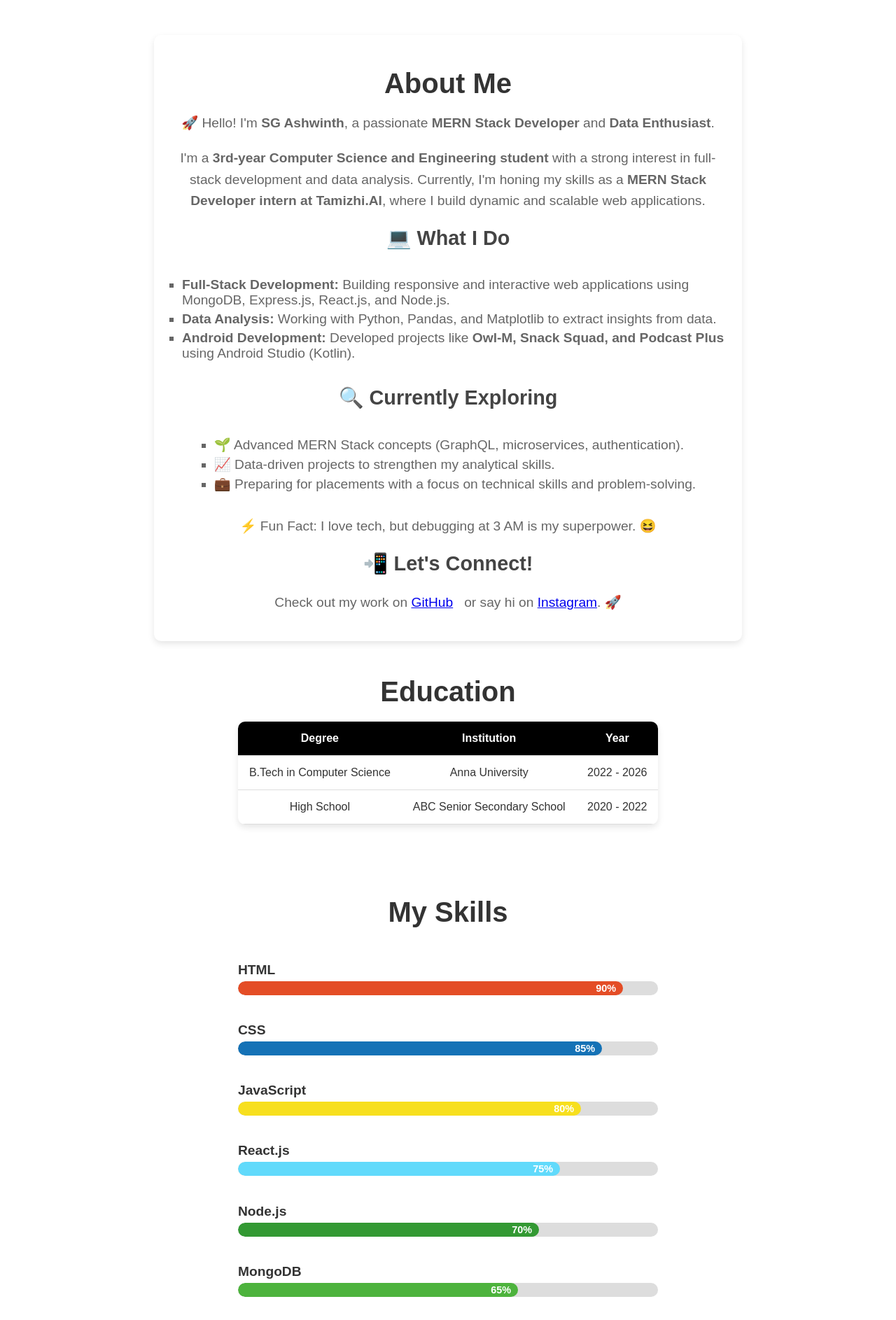
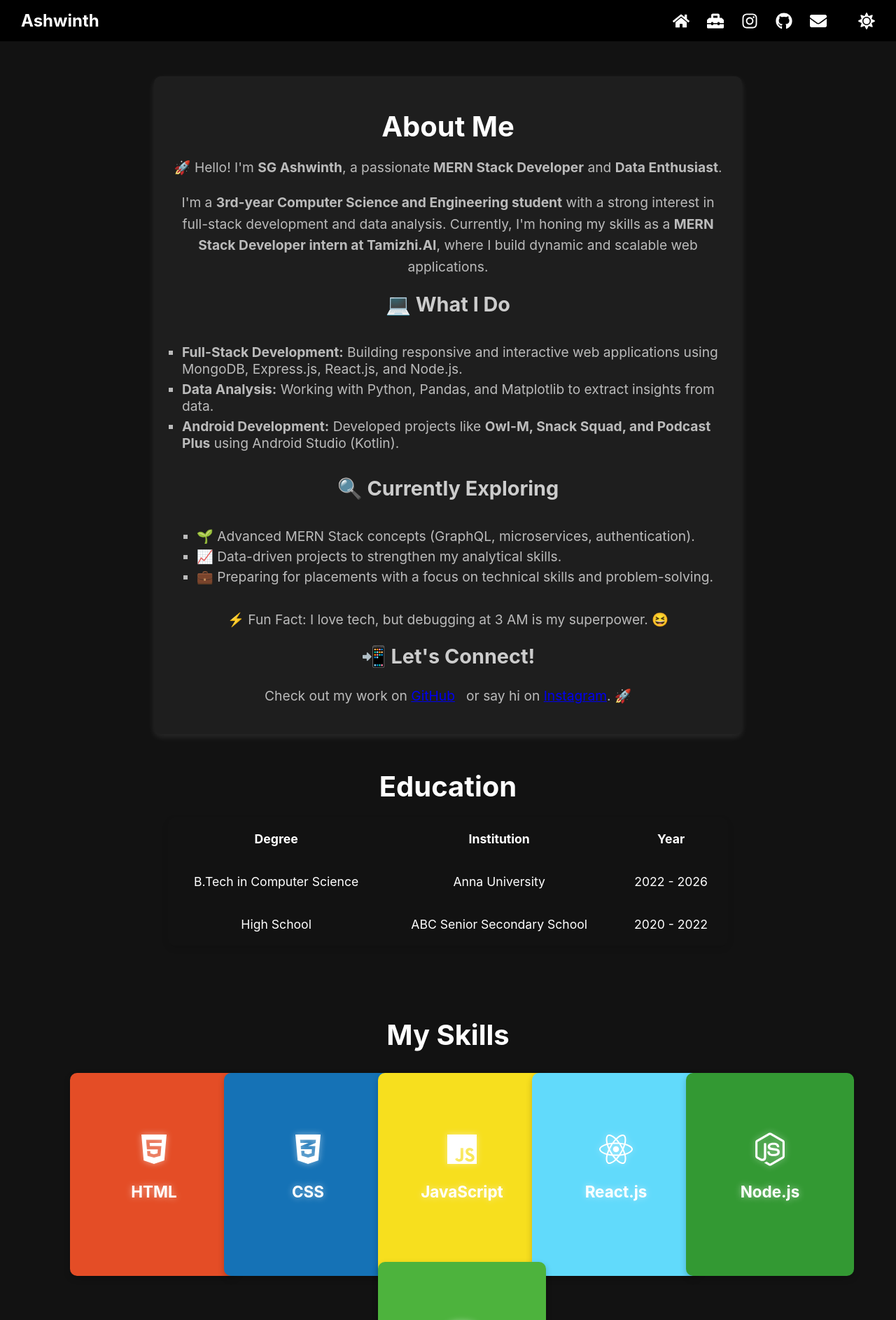
Before and after one commit to Ashwinthraj05/Ashwinthraj-portfolio, a React (Create React App) app: page /Ashwinthraj-portfolio/about in a window 1280 px wide. Shown: the top 1886 px of the page at 70% size. Built offline with nearby package versions, Linux system fonts and the light colour scheme.

Commit message:
updated portfolio

```diff
--- a/package.json
+++ b/package.json
@@ -3,6 +3,8 @@
   "version": "0.1.0",
   "private": true,
   "dependencies": {
+    "@react-three/drei": "^10.0.4",
+    "@react-three/fiber": "^9.1.0",
     "@testing-library/dom": "^10.4.0",
     "@testing-library/jest-dom": "^6.6.3",
     "@testing-library/react": "^16.2.0",
@@ -13,6 +15,8 @@
     "react-icons": "^5.5.0",
     "react-router-dom": "^7.2.0",
     "react-scripts": "5.0.1",
+    "react-type-animation": "^3.2.0",
+    "three": "^0.174.0",
     "web-vitals": "^2.1.4"
   },
   "homepage": "https://Ashwinthraj05.github.io/Ashwinthraj-portfolio",
--- a/src/App.css
+++ b/src/App.css
@@ -1,165 +1,296 @@
-/* Global Styling */
+/* General Styles */
 body {
-  margin: 0;
-  font-family: "Poppins", sans-serif;
-  background-color: #fff;
-  color: #333;
+  transition: background-color 0.3s, color 0.3s;
 }
 
-/* Navigation Bar Styling */
+/* Dark Theme (Default) */
+body.dark {
+  background-color: #121212;
+  color: white;
+}
+
+/* Light Theme */
+body.light {
+  background-color: #ffffff;
+  color: black;
+}
+
+/* Navbar */
+/* Navbar */
 .navbar {
   display: flex;
-  justify-content: space-between;
+  justify-content: space-between; /* Space between name & nav items */
   align-items: center;
-  background: black;
   padding: 15px 30px;
-  color: white;
-  border-radius: 10px;
+  background-color: black; /* Always black */
+  transition: background 0.3s, color 0.3s;
 }
 
-/* Navbar Logo */
+/* Keep Navbar Black in Both Themes */
+body.light .navbar {
+  background-color: black;
+  box-shadow: 0 2px 10px rgba(0, 0, 0, 0.1);
+}
+
+/* Navbar Left Side (Name) */
 .logo {
   font-size: 24px;
   font-weight: bold;
+  color: white;
+}
+
+/* Navbar Right Side (Navigation Links & Theme Toggle) */
+.nav-container {
+  display: flex;
+  align-items: center;
+  gap: 30px; /* Equal spacing */
 }
 
 /* Navbar Links */
 .nav-links {
+  display: flex;
   list-style: none;
-  display: flex;
-  gap: 20px;
+  gap: 25px;
+  margin: 0;
   padding: 0;
-  margin: 0;
 }
 
-.nav-item {
-  text-decoration: none;
-  color: white;
-  font-size: 18px;
+.nav-links li {
   display: flex;
   align-items: center;
-  gap: 8px;
-  padding: 5px 10px;
-  transition: 0.3s;
+  position: relative; /* For hover text */
 }
 
-.nav-item:hover {
-  color: #ffcc00;
-}
-
-/* Navbar Icons - Fixed Size & Responsive */
-.icon {
-  width: 24px;
-  height: 24px;
+/* Navbar Icons */
+.nav-links a {
+  color: white;
+  text-decoration: none;
   font-size: 24px;
   display: flex;
   align-items: center;
-  justify-content: center;
+  transition: color 0.3s;
+  position: relative;
 }
 
-/* Responsive Navbar */
+/* Keep Icons White in Light Mode */
+body.light .nav-links a {
+  color: white;
+}
+
+/* Hover Effect */
+.nav-links a:hover {
+  color: #1db954;
+}
+
+/* Hover Tooltip */
+.nav-links a::after {
+  content: attr(data-tooltip); /* Get text from "data-tooltip" attribute */
+  position: absolute;
+  bottom: -25px;
+  left: 50%;
+  transform: translateX(-50%);
+  background-color: rgba(0, 0, 0, 0.7);
+  color: white;
+  padding: 5px 10px;
+  font-size: 14px;
+  border-radius: 5px;
+  white-space: nowrap;
+  opacity: 0;
+  transition: opacity 0.3s ease-in-out;
+  pointer-events: none;
+}
+
+/* Hover Tooltip in Light Mode */
+body.light .nav-links a::after {
+  background-color: rgba(255, 255, 255, 0.8);
+  color: black;
+}
+
+.nav-links a:hover::after {
+  opacity: 1;
+}
+
+/* Theme Toggle Button */
+.theme-toggle {
+  margin-left: 20px;
+  display: flex;
+  align-items: center;
+  font-size: 24px; /* Same size as other icons */
+  color: white;
+  cursor: pointer;
+  transition: color 0.3s;
+  position: relative;
+}
+
+body.light .theme-toggle {
+  color: white; /* Keep white in both themes */
+}
+
+/* Hover Effect */
+.theme-toggle:hover {
+  color: #1db954;
+}
+
+/* Hover Tooltip for Theme Toggle */
+.theme-toggle::after {
+  content: attr(data-tooltip);
+  position: absolute;
+  bottom: -25px;
+  left: 50%;
+  transform: translateX(-50%);
+  background-color: rgba(0, 0, 0, 0.7);
+  color: white;
+  padding: 5px 10px;
+  font-size: 14px;
+  border-radius: 5px;
+  white-space: nowrap;
+  opacity: 0;
+  transition: opacity 0.3s ease-in-out;
+  pointer-events: none;
+}
+
+body.light .theme-toggle::after {
+  background-color: rgba(255, 255, 255, 0.8);
+  color: black;
+}
+
+.theme-toggle:hover::after {
+  opacity: 1;
+}
+
+
+
+
+/* Main Content */
+/* Hero Section Layout */
+.hero-section {
+  display: flex;
+  align-items: center;
+  justify-content: space-between; /* Align left and right */
+  gap: 40px;
+  max-width: 1000px;
+  margin: auto;
+  margin-top: 80px;
+  padding: 50px;
+  background: rgba(255, 255, 255, 0.1);
+  backdrop-filter: blur(10px);
+  border-radius: 15px;
+  box-shadow: 0 4px 10px rgba(0, 0, 0, 0.2);
+}
+
+/* Left side content */
+.hero-content {
+  flex: 1;
+  text-align: left;
+}
+
+/* Right side image */
+.hero-image-container {
+  flex: 1;
+  display: flex;
+  justify-content: flex-end; /* Push image to the right */
+}
+
+/* Profile Image */
+.profile-image {
+  width: 220px;
+  height: 220px;
+  border-radius: 50%;
+  overflow: hidden;
+  border: 5px solid white;
+  box-shadow: 0 4px 10px rgba(0, 0, 0, 0.3);
+  animation: glowing 2s infinite alternate;
+  transition: transform 0.3s ease-in-out;
+}
+
+.profile-image:hover {
+  transform: scale(1.1);
+}
+
+.profile-image img {
+  width: 100%;
+  height: 100%;
+  object-fit: cover;
+}
+
+/* Glowing animation */
+@keyframes glowing {
+  0% { box-shadow: 0 0 10px #ff00ff; }
+  50% { box-shadow: 0 0 20px #00ffff; }
+  100% { box-shadow: 0 0 10px #ff00ff; }
+}
+
+/* Responsive Design */
 @media (max-width: 768px) {
-  .navbar {
+  .hero-section {
     flex-direction: column;
-    align-items: center;
+    text-align: center;
   }
 
-  .nav-links {
-    flex-direction: column;
-    gap: 10px;
+  .hero-content {
+    text-align: center;
   }
 
-  .icon {
-    width: 20px;
-    height: 20px;
-    font-size: 20px;
+  .hero-image-container {
+    justify-content: center;
+    margin-top: 20px;
   }
 }
 
-/* Center Content */
-.container {
-  text-align: center;
-  width: 90%;
-  max-width: 900px;
-  margin: 100px auto;
-}
-
-/* Greeting */
-.greeting {
-  font-size: 24px;
-  margin-bottom: 10px;
-  color: #333;
-}
-
-/* Name Styling */
-.name {
-  font-size: 48px;
-  font-weight: bold;
-  letter-spacing: 2px;
-}
-
-/* Description */
-.description {
-  font-size: 18px;
-  color: #555;
-  max-width: 600px;
-  margin: 0 auto;
-}
-
-/* Fade-in and Slide-up Animation */
-@keyframes fadeInUp {
-  from {
-    opacity: 0;
-    transform: translateY(30px);
-  }
-  to {
-    opacity: 1;
-    transform: translateY(0);
-  }
-}
-
-/* Apply Animation */
-.greeting {
-  animation: fadeInUp 1s ease-out;
-}
-
-.name {
-  animation: fadeInUp 1.5s ease-out;
-}
-
-.description {
-  animation: fadeInUp 2s ease-out;
-}
-
 /* About Section */
+/* About Container */
 .about-container {
   max-width: 800px;
   margin: 50px auto;
   padding: 20px;
-  background: #fff;
+  background: #fff; /* Light Mode */
   border-radius: 10px;
   box-shadow: 0 4px 10px rgba(0, 0, 0, 0.1);
   text-align: center;
+  transition: background 0.3s ease-in-out, color 0.3s ease-in-out;
 }
 
+body.dark .about-container {
+  background: #1e1e1e; /* Dark Mode */
+  box-shadow: 0 4px 10px rgba(255, 255, 255, 0.1);
+}
+
+/* Headings */
 .about-container h1 {
   font-size: 2.5rem;
   color: #333;
   margin-bottom: 10px;
+  transition: color 0.3s ease-in-out;
+}
+
+body.dark .about-container h1 {
+  color: #ffffff; /* White in Dark Mode */
 }
 
 .about-container h2 {
   font-size: 1.8rem;
-  color: #444;
+  color: #444444;
   margin-top: 20px;
+  transition: color 0.3s ease-in-out;
 }
 
+body.dark .about-container h2 {
+  color: #cccccc; /* Lighter Gray in Dark Mode */
+}
+
+/* Paragraph */
 .about-container p {
   font-size: 1.2rem;
   color: #666;
   line-height: 1.6;
+  transition: color 0.3s ease-in-out;
 }
 
+body.dark .about-container p {
+  color: #bbbbbb; /* Soft Gray in Dark Mode */
+}
+
+/* About List */
 .about-list {
   text-align: left;
   list-style-type: square;
@@ -172,6 +303,11 @@ body {
   font-size: 1.2rem;
   color: #666;
   margin: 5px 0;
+  transition: color 0.3s ease-in-out;
+}
+
+body.dark .about-list li {
+  color: #bbbbbb; /* Light Gray in Dark Mode */
 }
 
 /* Responsive About Section */
@@ -195,107 +331,145 @@ body {
 }
 
 /* Education Section */
+/* Ensure the table takes up a reasonable width */
+/* Center the title */
 .title {
   font-size: 2.5rem;
   font-weight: bold;
   margin-bottom: 20px;
-  color: #333;
+  color: var(--table-text); /* Adapts to theme */
   text-align: center;
   width: 100%;
+  display: flex;
+  justify-content: center; /* Ensures proper centering */
+  align-items: center;
 }
 
 .education-table {
-  width: 80%;
-  max-width: 600px;
+  width: 90%;  /* Increase width */
+  max-width: 800px;  /* Adjust maximum size */
+  min-width: 600px;  /* Prevent it from becoming too narrow */
   margin: 20px auto;
   border-collapse: collapse;
   text-align: center;
-  background: white;
+  background: var(--table-bg);
   border-radius: 10px;
   overflow: hidden;
   box-shadow: 0px 4px 10px rgba(0, 0, 0, 0.1);
 }
 
+/* Table Header & Cell Fix */
 .education-table th,
 .education-table td {
-  padding: 15px;
-  border-bottom: 1px solid #ddd;
+  padding: 20px;  /* Increase padding for better spacing */
+  font-size: 1.1rem;  /* Make text slightly larger */
 }
 
-.education-table th {
-  background: black;
-  color: white;
-}
-
-.education-table tr:hover {
-  background: #ddd;
-}
 
 /* Skills Section */
 .skills-section {
   text-align: center;
   padding: 50px 20px;
-  background-color: #ffffff;
 }
 
 .skills-title {
   font-size: 2.5rem;
   font-weight: bold;
+  color: var(--text-color);
   margin-bottom: 30px;
-  color: #333;
 }
 
 .skills-container {
   display: flex;
+  flex-wrap: wrap;
+  gap: 20px;
+  justify-content: center;
+}
+
+.skill-card {
+  width: 200px;
+  height: 250px;
+  perspective: 1200px;
+  transform-style: preserve-3d;
+  transition: transform 0.6s;
+}
+
+.skill-card:hover {
+  transform: rotateY(180deg) scale(1.05);
+}
+
+.card-inner {
+  width: 100%;
+  height: 100%;
+  transform-style: preserve-3d;
+  transition: transform 0.6s ease-in-out;
+}
+
+/* Tilt effect */
+.skill-card:hover {
+  transform: rotateY(180deg) rotateX(10deg) scale(1.05);
+}
+
+/* Front & Back Styling */
+.card-front,
+.card-back {
+  width: 100%;
+  height: 100%;
+  position: absolute;
+  backface-visibility: hidden;
+  display: flex;
   flex-direction: column;
   align-items: center;
-  gap: 20px;
-  width: 80%;
-  max-width: 600px;
-  margin: auto;
+  justify-content: center;
+  border-radius: 10px;
+  box-shadow: 0 4px 10px rgba(0, 0, 0, 0.2);
+  font-size: 1.2rem;
+  font-weight: bold;
+  text-align: center;
+  padding: 20px;
+  transition: transform 0.3s ease;
 }
 
-.skill {
-  width: 100%;
-  text-align: left;
+.card-front {
+  color: white;
+  text-shadow: 0px 0px 10px rgba(255, 255, 255, 0.5);
 }
 
-.skill-name {
-  font-size: 1.2rem;
-  font-weight: bold;
-  margin-bottom: 5px;
+.card-front svg {
+  font-size: 3rem;
+  filter: drop-shadow(0px 0px 5px rgba(255, 255, 255, 0.5));
+}
+
+.card-back {
+  background-color: #222;
+  color: white;
+  transform: rotateY(180deg);
+  box-shadow: inset 0px 0px 10px rgba(255, 255, 255, 0.2);
+}
+
+/* Glow Effect */
+.card-front:hover {
+  box-shadow: 0px 0px 15px rgba(255, 255, 255, 0.5);
+}
+
+/* Theme Support */
+body.light .skills-title {
+  color: #222;
+}
+
+body.dark .skills-title {
+  color: #fff;
+}
+
+body.light .card-back {
+  background-color: #f8f8f8;
   color: #333;
 }
 
-.skill-bar {
-  height: 20px;
-  background: #ddd;
-  border-radius: 10px;
-  overflow: hidden;
-  position: relative;
-}
-
-.skill-fill {
-  height: 100%;
-  width: 0;
-  border-radius: 10px;
-  display: flex;
-  align-items: center;
-  justify-content: right;
-  padding-right: 10px;
-  font-size: 0.9rem;
-  font-weight: bold;
-  color: white;
-  transition: width 1.5s ease-in-out;
-}
-
-.skill-percentage {
-  font-size: 0.9rem;
-}
-
-/* Responsive Skills Section */
+/* Responsive Design */
 @media (max-width: 768px) {
   .skills-container {
-    width: 90%;
+    flex-direction: column;
+    align-items: center;
   }
 }
--- a/src/App.js
+++ b/src/App.js
@@ -1,24 +1,46 @@
-import React from "react";
+import React, { useState, useEffect } from "react";
 import { BrowserRouter as Router, Routes, Route } from "react-router-dom";
 import { motion } from "framer-motion";
+import { TypeAnimation } from "react-type-animation";
+import Navbar from "./NavBar";
 import Blog from "./Blog.js";
 import About from "./About.js";
 import Education from "./Education.js";
 import Skills from "./Skills";
+import ThemeToggle from "./ThemeToggle";
+import profileImage from "./assets/Portfolio6.jpg"; // Replace with actual image path
 
 function App() {
+
+  const [theme, setTheme] = useState("dark");
+
+  useEffect(() => {
+    const savedTheme = localStorage.getItem("theme") || "dark";
+    setTheme(savedTheme);
+    document.body.className = savedTheme;
+  }, []);
+
+  const toggleTheme = () => {
+    const newTheme = theme === "dark" ? "light" : "dark";
+    setTheme(newTheme);
+    document.body.className = newTheme;
+    localStorage.setItem("theme", newTheme);
+  };
+
   return (
     <>
-   <Router  basename="/Ashwinthraj-portfolio">
-      {/* ✅ Navbar should be inside Router but outside Routes */}
-      {/* {<NavBar /> */}
-
+      <Router basename="/Ashwinthraj-portfolio">
+        <Navbar theme={theme} toggleTheme={toggleTheme} />
         <Routes>
-        <Route path="/" element={
-          <div className="App">
+          <Route
+            path="/"
+            element={
+              <div className={`App ${theme}`}>
                 <Blog />
 
-            <div className="container">
+                {/* Hero Section */}
+               <div className="hero-section">
+  <div className="hero-content">
     <motion.h2
       className="greeting"
       initial={{ textShadow: "4px 4px 10px rgba(0, 0, 0, 0.6)", opacity: 0, y: 30 }}
@@ -37,31 +59,42 @@ function App() {
       SG ASHWINTH
     </motion.h1>
 
-              <motion.p
+    <TypeAnimation
+      sequence={[
+        "A Frontend focused Web Developer...",
+        1000,
+        "Building the Frontend of Websites...",
+        1000,
+        "Creating Web Applications for success!",
+        1000,
+      ]}
+      wrapper="p"
       className="description"
-                initial={{ textShadow: "4px 4px 10px rgba(0, 0, 0, 0.6)", opacity: 0, y: 30 }}
-                animate={{ textShadow: "none", opacity: 1, y: 0 }}
-                transition={{ duration: 2.5, ease: "easeOut" }}
-              >
-                A Frontend focused Web Developer building the Frontend of Websites & Web
-                Applications that leads to the success of the overall project
-              </motion.p>
+      speed={50}
+      repeat={Infinity}
+    />
+  </div>
+
+  <div className="hero-image-container">
+    <div className="profile-image">
+    <img src={profileImage} alt="Profile" className="profile-image" />
+
     </div>
   </div>
-        } />
+</div>
 
 
-        {/* ✅ Route for About Page */}
-        <Route exact path="/about" element={<About />} />
+
+              </div>
+            }
+          />
+          <Route path="/about" element={<About />} />
         </Routes>
       </Router>
-
-    <div>
-     <Education/>
-     </div>
-     <div>
-     <Skills/>
-     </div>
+      <Education />
+      <Skills />
+      <ThemeToggle theme={theme} toggleTheme={toggleTheme} />
+      <profileImage />
     </>
   );
 }
--- a/src/Blog.js
+++ b/src/Blog.js
@@ -1,11 +1,11 @@
 import React from "react";
 import "./App.css";
-import NavBar from "./NavBar"; // Import the navigation bar component
+// Import the navigation bar component
 
 function Blog() {
   return (
     <div>
-      <NavBar /> {/* Include the navigation bar */}
+      {/* <NavBar /> Include the navigation bar */}
       <div className="blog-content">
       </div>
     </div>
--- a/src/Education.js
+++ b/src/Education.js
@@ -4,7 +4,7 @@ import './App.css';
 function Education() {
   return (
     <section id="education" className="education-section">
-      <h2 className="title">Education</h2>
+      <h2 className="title"><center>Education</center></h2>
 
       <table className="education-table">
         <thead>
--- a/src/NavBar.js
+++ b/src/NavBar.js
@@ -1,47 +1,68 @@
 import React from "react";
 import { Link } from "react-router-dom";
-
-import { FaHome, FaEnvelope, FaInstagram, FaGithub , FaToolbox} from "react-icons/fa";
-import { FaInfoCircle, FaUser } from "react-icons/fa";
+import { FaHome, FaEnvelope, FaInstagram, FaGithub, FaToolbox, FaMoon, FaSun } from "react-icons/fa";
 import "./App.css";
 
-function NavBar() {
+const Navbar = ({ theme, toggleTheme }) => {
   return (
     <nav className="navbar">
-      <div className="logo"> SG Ashwinth</div> {/* Name without icon */}
+      {/* Left Side - Name */}
+      <div className="logo">Ashwinth</div>
+
+      {/* Right Side - Navigation Links */}
+      <div className="nav-container">
         <ul className="nav-links">
           <li>
-          <a href="/" className="nav-item">
-            <FaHome  />
+            <Link to="/" className="nav-item" data-tooltip="Home">
+              <FaHome />
+            </Link>
+          </li>
+          <li>
+            <Link to="/about" className="nav-item" data-tooltip="About">
+              <FaToolbox />
+            </Link>
+          </li>
+          <li>
+            <a
+              href="https://www.instagram.com/x..ashwinthz..x?igsh=MXRnZ3gxcHlwYWhzbw=="
+              target="_blank"
+              rel="noopener noreferrer"
+              className="nav-item"
+              data-tooltip="Instagram"
+            >
+              <FaInstagram />
             </a>
           </li>
           <li>
-  <Link to="/about" className="nav-item"><FaToolbox/></Link>
+            <a
+              href="https://github.com/Ashwinthraj05"
+              target="_blank"
+              rel="noopener noreferrer"
+              className="nav-item"
+              data-tooltip="GitHub"
+            >
+              <FaGithub />
+            </a>
           </li>
           <li>
-          <Link to="https://www.instagram.com/x..ashwinthz..x?igsh=MXRnZ3gxcHlwYWhzbw=="
-             target="_blank"
-             rel="noopener noreferrer"
-             className="nav-item">
-            <FaInstagram className="icon" />
+            <Link to="/contact" className="nav-item" data-tooltip="Contact">
+              <FaEnvelope />
             </Link>
           </li>
+          {/* Theme Toggle Icon */}
           <li>
-          <Link to="https://github.com/Ashwinthraj05"
-             target="_blank"
-             rel="noopener noreferrer"
-             className="nav-item">
-            <FaGithub className="icon" />
-          </Link>
-        </li>
-        <li>
-          <Link to="/contact" className="nav-item">
-            <FaEnvelope className="icon" />
-          </Link>
+            <div
+              className="theme-toggle"
+              onClick={toggleTheme}
+              data-tooltip={theme === "dark" ? "Light Mode" : "Dark Mode"}
+            >
+              {theme === "dark" ? <FaSun /> : <FaMoon />}
+            </div>
           </li>
         </ul>
+      </div>
     </nav>
   );
-}
+};
 
-export default NavBar;
+export default Navbar;
--- a/src/Skills.js
+++ b/src/Skills.js
@@ -1,32 +1,33 @@
 import React from "react";
-import "./Skills.js";
+import { FaHtml5, FaCss3Alt, FaJs, FaReact, FaNodeJs, FaDatabase } from "react-icons/fa";
+import "./App.css";
 
 const skills = [
-  { name: "HTML", percentage: 90, color: "#E44D26" },
-  { name: "CSS", percentage: 85, color: "#1572B6" },
-  { name: "JavaScript", percentage: 80, color: "#F7DF1E" },
-  { name: "React.js", percentage: 75, color: "#61DAFB" },
-  { name: "Node.js", percentage: 70, color: "#339933" },
-  { name: "MongoDB", percentage: 65, color: "#4DB33D" },
+  { name: "HTML", icon: <FaHtml5 />, color: "#E44D26", desc: "Markup language for structuring web pages." },
+  { name: "CSS", icon: <FaCss3Alt />, color: "#1572B6", desc: "Styles web pages with colors, layouts, and animations." },
+  { name: "JavaScript", icon: <FaJs />, color: "#F7DF1E", desc: "Programming language for web interactivity." },
+  { name: "React.js", icon: <FaReact />, color: "#61DAFB", desc: "Library for building dynamic user interfaces." },
+  { name: "Node.js", icon: <FaNodeJs />, color: "#339933", desc: "JavaScript runtime for backend development." },
+  { name: "MongoDB", icon: <FaDatabase />, color: "#4DB33D", desc: "NoSQL database for scalable applications." },
 ];
 
-function Skills() {
+const Skills = () => {
   return (
     <section id="skills" className="skills-section">
       <h2 className="skills-title">My Skills</h2>
       <div className="skills-container">
         {skills.map((skill, index) => (
-          <div key={index} className="skill">
-            <h3 className="skill-name">{skill.name}</h3>
-            <div className="skill-bar">
-              <div
-                className="skill-fill"
-                style={{
-                  width: `${skill.percentage}%`,
-                  backgroundColor: skill.color,
-                }}
-              >
-                <span className="skill-percentage">{skill.percentage}%</span>
+          <div key={index} className="skill-card">
+            <div className="card-inner">
+              {/* Front Side */}
+              <div className="card-front" style={{ backgroundColor: skill.color }}>
+                {skill.icon}
+                <h3>{skill.name}</h3>
+              </div>
+
+              {/* Back Side */}
+              <div className="card-back">
+                <p>{skill.desc}</p>
               </div>
             </div>
           </div>
@@ -34,6 +35,6 @@ function Skills() {
       </div>
     </section>
   );
-}
+};
 
 export default Skills;
--- /dev/null
+++ b/src/ThemeToggle.js
@@ -0,0 +1,12 @@
+import React from "react";
+import { FaSun, FaMoon } from "react-icons/fa";
+
+const ThemeToggle = ({ theme, toggleTheme }) => {
+  return (
+    <button className="theme-toggle-btn" onClick={toggleTheme}>
+      {theme === "dark" ? <FaSun /> : <FaMoon />}
+    </button>
+  );
+};
+
+export default ThemeToggle;
```
Also changed, not shown: src/assets/Portfolio6.jpg (added), 1 other file (tests, documents, lock files or other folders). Lines whose indentation alone changed are shown as unchanged.
